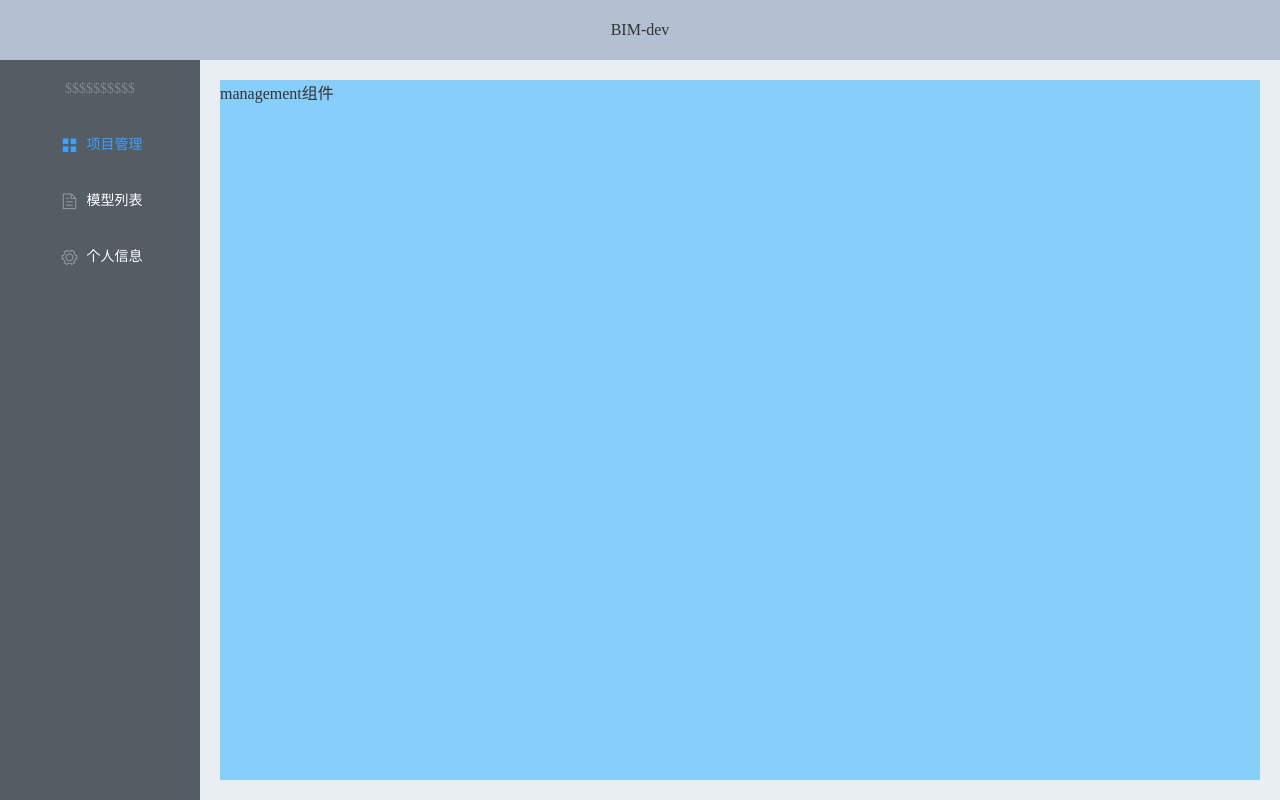
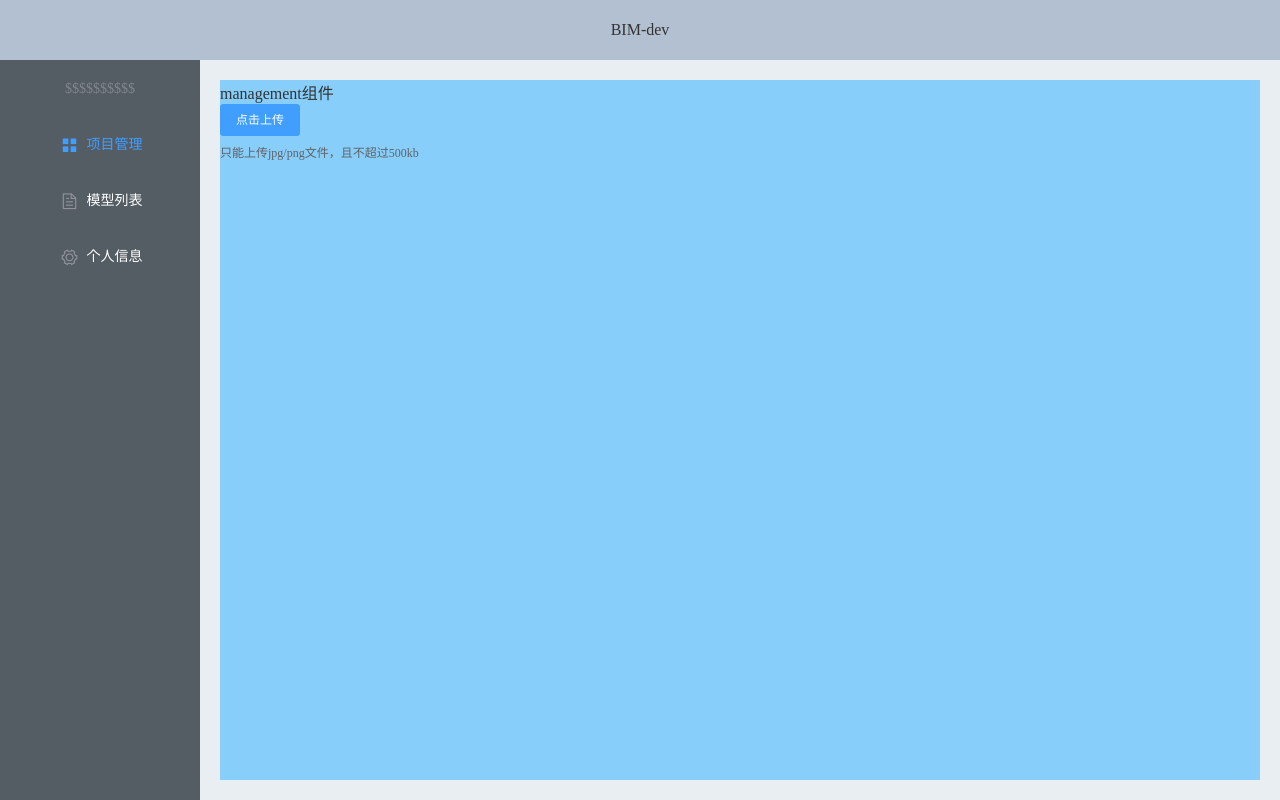
Before and after one commit to BIM-App/bim-control, a Vue app: page /#/management in a window 1280 px wide. Built offline with nearby package versions, Linux system fonts and the light colour scheme.

Commit message:
添加首页等

```diff
--- a/src/views/login/Login.vue
+++ b/src/views/login/Login.vue
@@ -36,8 +36,8 @@ export default {
     return {
       msg: '',	//接收数据
       ruleForm: {
-        username: 'admin',
-        password: 'admin'
+        username: '',
+        password: ''
       },
       rules: {
         username: [
--- a/src/views/login/Register.vue
+++ b/src/views/login/Register.vue
@@ -98,7 +98,7 @@ export default {
                 this.$alert('注册成功', '提示', {
                   confirmButtonText: '确定',
                   callback: () => {
-                    this.$router.push('/index')
+                    this.$router.push('/login')
                   }
                 })
               }
--- a/src/views/user/Management.vue
+++ b/src/views/user/Management.vue
@@ -1,13 +1,38 @@
 <template>
   <div id="management">
-		management组件
-	</div>
+    management组件
+    <br />
+    <el-upload class="upload-demo" action="https://jsonplaceholder.typicode.com/posts/" :on-preview="handlePreview" :on-remove="handleRemove" :before-remove="beforeRemove" multiple :limit="3" :on-exceed="handleExceed" :file-list="fileList">
+      <el-button size="small" type="primary">点击上传</el-button>
+      <div slot="tip" class="el-upload__tip">只能上传jpg/png文件，且不超过500kb</div>
+    </el-upload>
+  </div>
 </template>
 
 <script>
 export default {
+  name: 'Management',
+  data() {
+    return {
 
+    }
+  },
+  methods: {
+    handleRemove(file, fileList) {
+      console.log(file, fileList);
+    },
+    handlePreview(file) {
+      console.log(file);
+    },
+    handleExceed(files, fileList) {
+      this.$message.warning(`当前限制选择 3 个文件，本次选择了 ${files.length} 个文件，共选择了 ${files.length + fileList.length} 个文件`);
+    },
+    beforeRemove(file, fileList) {
+      return this.$confirm(`确定移除 ${file.name}？`);
+    }
+  },
 }
+
 </script>
 
 <style scoped>
```
